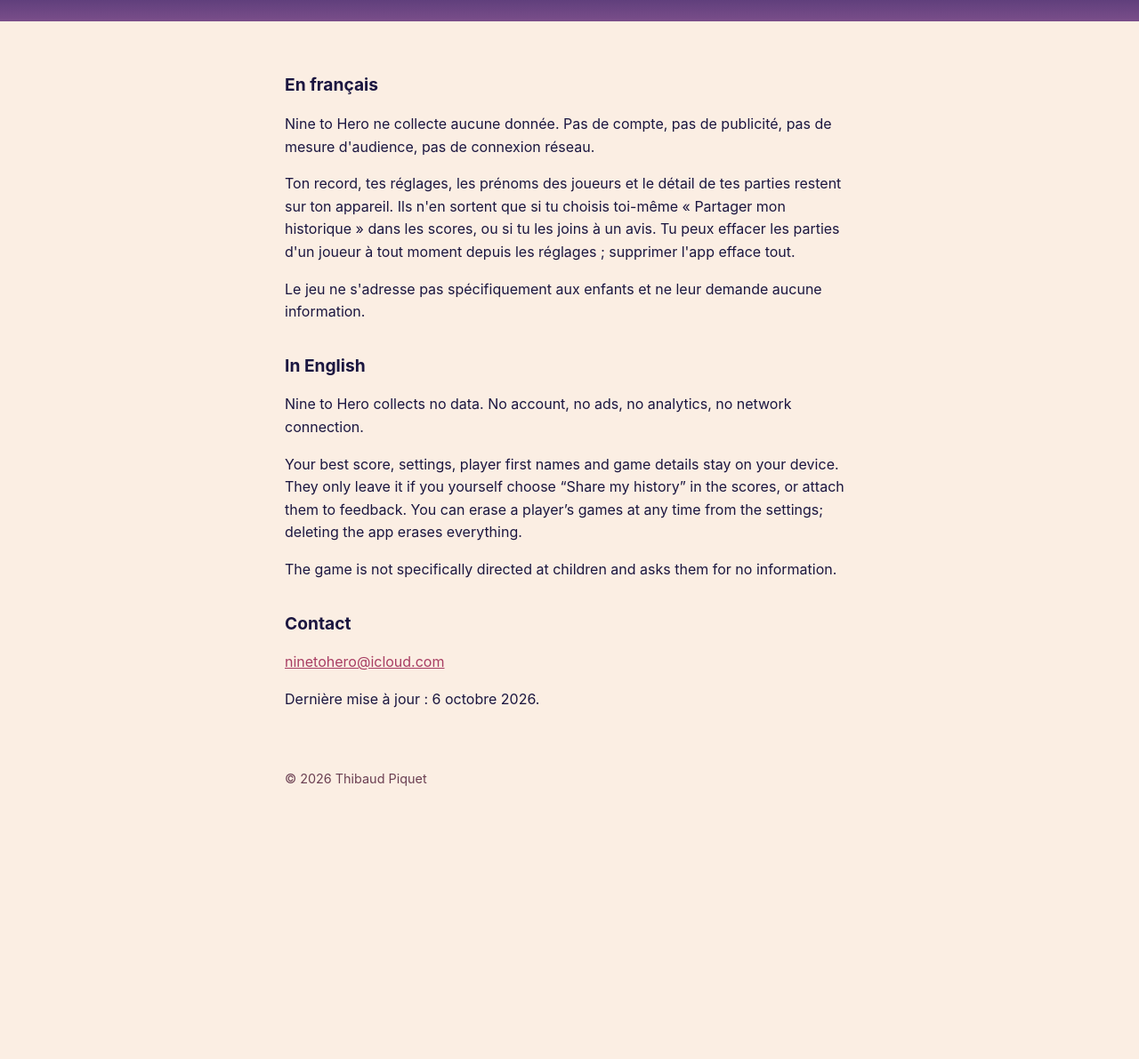
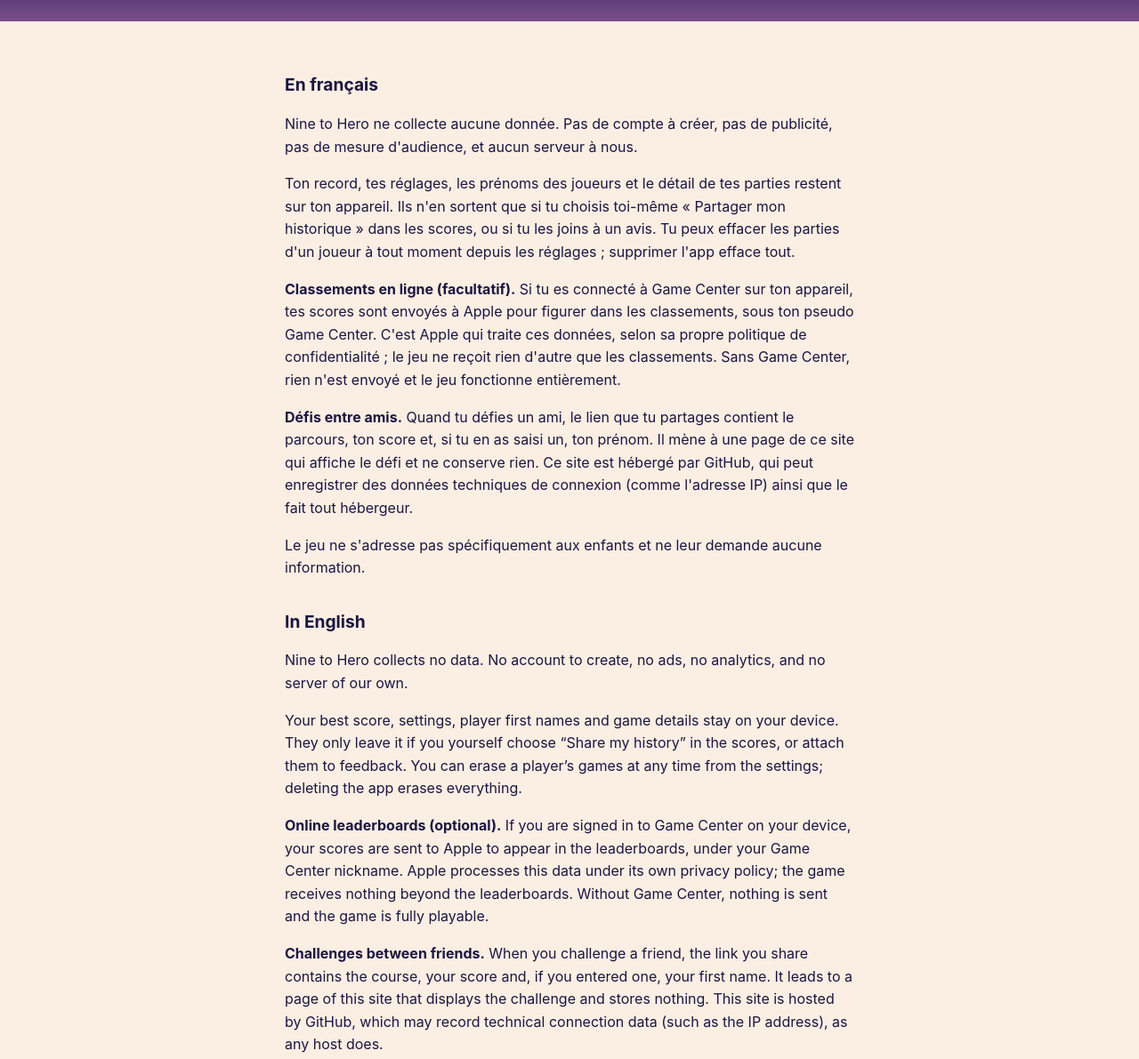
Before and after one commit to MagicThP/ninetohero, a plain HTML site: page confidentialite.html in a window 1280 px wide. Shown: the part 160-1351 px from the top of the page at 89% size. Before the commit the page ends 1071 px from the top, so only its background shows below. Drawn offline with Linux system fonts and the light colour scheme.

Commit message:
Mettre à jour la politique de confidentialité (Game Center, défis)

```diff
--- a/confidentialite.html
+++ b/confidentialite.html
@@ -14,16 +14,20 @@ footer{max-width:640px;margin:0 auto;padding:24px;color:#6B3F52;font-size:.9rem}
 <header><h1>Nine to Hero</h1><p>Politique de confidentialité · Privacy policy</p></header>
 <main>
 <h2>En français</h2>
-<p>Nine to Hero ne collecte aucune donnée. Pas de compte, pas de publicité, pas de mesure d'audience, pas de connexion réseau.</p>
+<p>Nine to Hero ne collecte aucune donnée. Pas de compte à créer, pas de publicité, pas de mesure d'audience, et aucun serveur à nous.</p>
 <p>Ton record, tes réglages, les prénoms des joueurs et le détail de tes parties restent sur ton appareil. Ils n'en sortent que si tu choisis toi-même « Partager mon historique » dans les scores, ou si tu les joins à un avis. Tu peux effacer les parties d'un joueur à tout moment depuis les réglages ; supprimer l'app efface tout.</p>
+<p><strong>Classements en ligne (facultatif).</strong> Si tu es connecté à Game Center sur ton appareil, tes scores sont envoyés à Apple pour figurer dans les classements, sous ton pseudo Game Center. C'est Apple qui traite ces données, selon sa propre politique de confidentialité ; le jeu ne reçoit rien d'autre que les classements. Sans Game Center, rien n'est envoyé et le jeu fonctionne entièrement.</p>
+<p><strong>Défis entre amis.</strong> Quand tu défies un ami, le lien que tu partages contient le parcours, ton score et, si tu en as saisi un, ton prénom. Il mène à une page de ce site qui affiche le défi et ne conserve rien. Ce site est hébergé par GitHub, qui peut enregistrer des données techniques de connexion (comme l'adresse IP) ainsi que le fait tout hébergeur.</p>
 <p>Le jeu ne s'adresse pas spécifiquement aux enfants et ne leur demande aucune information.</p>
 <h2>In English</h2>
-<p>Nine to Hero collects no data. No account, no ads, no analytics, no network connection.</p>
+<p>Nine to Hero collects no data. No account to create, no ads, no analytics, and no server of our own.</p>
 <p>Your best score, settings, player first names and game details stay on your device. They only leave it if you yourself choose “Share my history” in the scores, or attach them to feedback. You can erase a player’s games at any time from the settings; deleting the app erases everything.</p>
+<p><strong>Online leaderboards (optional).</strong> If you are signed in to Game Center on your device, your scores are sent to Apple to appear in the leaderboards, under your Game Center nickname. Apple processes this data under its own privacy policy; the game receives nothing beyond the leaderboards. Without Game Center, nothing is sent and the game is fully playable.</p>
+<p><strong>Challenges between friends.</strong> When you challenge a friend, the link you share contains the course, your score and, if you entered one, your first name. It leads to a page of this site that displays the challenge and stores nothing. This site is hosted by GitHub, which may record technical connection data (such as the IP address), as any host does.</p>
 <p>The game is not specifically directed at children and asks them for no information.</p>
 <h2>Contact</h2>
 <p><a href="mailto:ninetohero@icloud.com">ninetohero@icloud.com</a></p>
-<p>Dernière mise à jour : 6 octobre 2026.</p>
+<p>Dernière mise à jour : 7 octobre 2026.</p>
 </main>
 <footer>© 2026 Thibaud Piquet</footer>
 </body>
```
